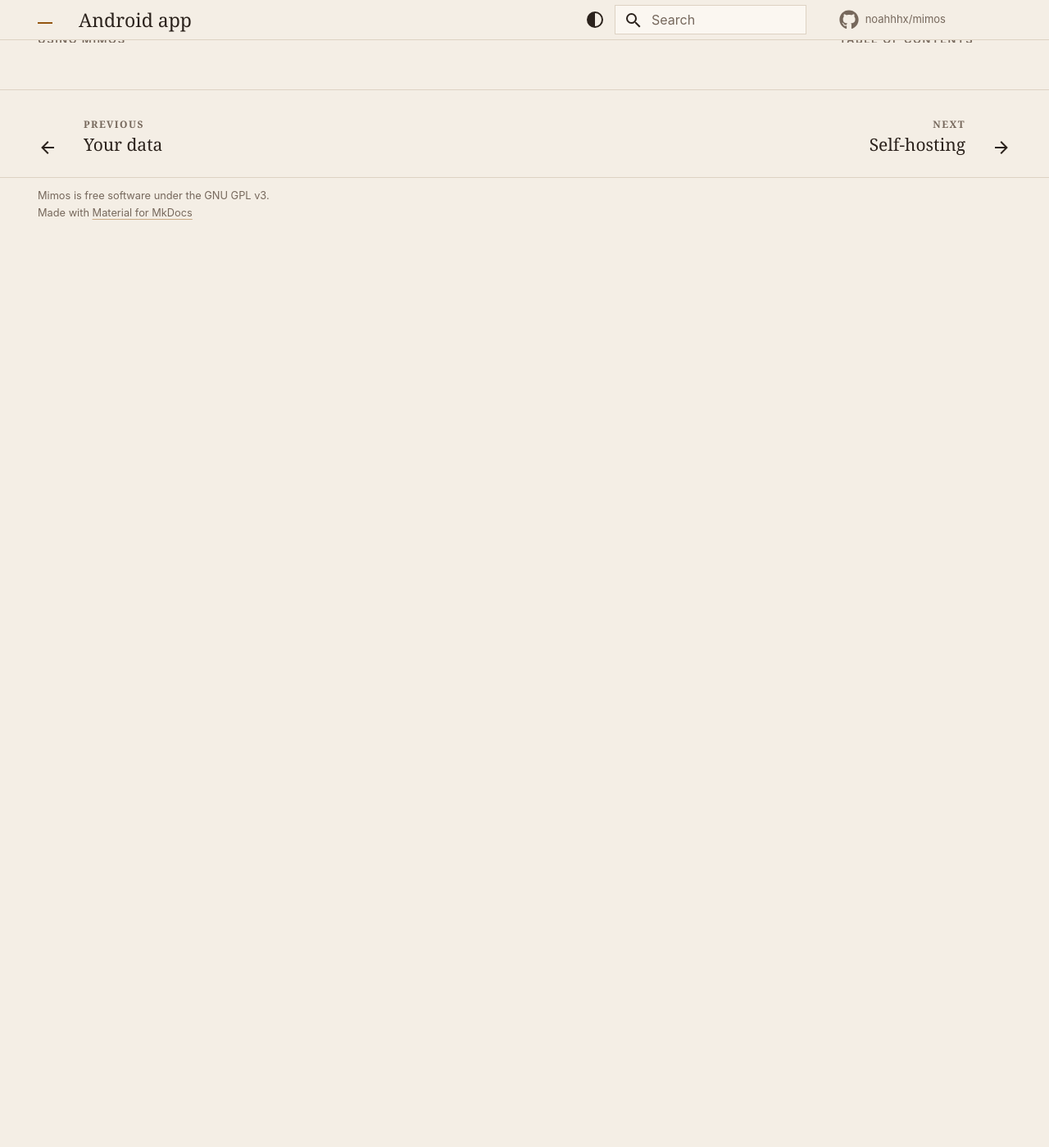
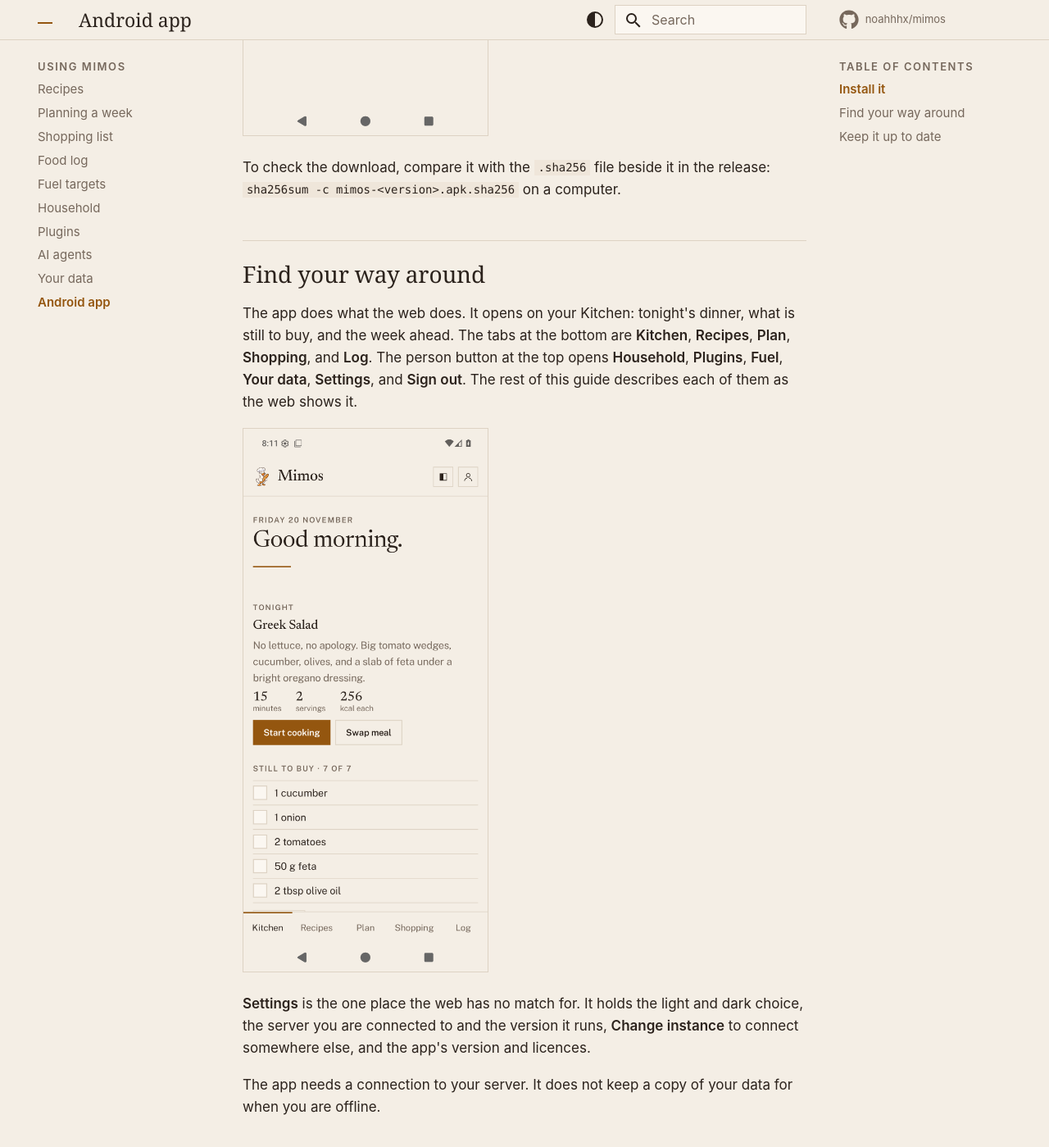
Before and after one commit to noahhhx/mimos, an MkDocs documentation site: the page built from docs/guide/android-app.md, in a window 1280 px wide and 1400 px high, scrolled down 1118 px. Shown: the whole window at 82% size. Built offline with MkDocs 1.6.1 and Material for MkDocs 9.7.7, drawn with Linux system fonts in a browser that asks for light colours; comment, search, counter and statistics services are not loaded; before the commit the page ends 1354 px from its top, so only the background shows below that.

Commit message:
docs: the Android app's screens, and what it reads from an instance

```diff
--- a/docs/guide/android-app.md
+++ b/docs/guide/android-app.md
@@ -15,8 +15,29 @@ Google services.
 3. Open Mimos, type the address you open Mimos at in a browser, and choose
    **Connect**. Then sign in.
 
+![The app's Connect to Mimos screen, with mimos.example.com typed as the web address](../assets/screenshots/android-connect.png){ width="300" }
+
 To check the download, compare it with the `.sha256` file beside it in the
 release: `sha256sum -c mimos-<version>.apk.sha256` on a computer.
+
+## Find your way around
+
+The app does what the web does. It opens on your Kitchen: tonight's
+dinner, what is still to buy, and the week ahead. The tabs at the bottom
+are **Kitchen**, **Recipes**, **Plan**, **Shopping**, and **Log**. The
+person button at the top opens **Household**, **Plugins**, **Fuel**,
+**Your data**, **Settings**, and **Sign out**. The rest of this guide
+describes each of them as the web shows it.
+
+![The app's Kitchen tab, with Greek Salad tonight and the week's shopping still to buy](../assets/screenshots/android-kitchen.png){ width="300" }
+
+**Settings** is the one place the web has no match for. It holds the
+light and dark choice, the server you are connected to and the version
+it runs, **Change instance** to connect somewhere else, and the app's
+version and licences.
+
+The app needs a connection to your server. It does not keep a copy of
+your data for when you are offline.
 
 ## Keep it up to date
 
```
Also changed, not shown: docs/self-hosting.md (+7 -0 lines), docs/assets/screenshots/android-connect.png (added), docs/assets/screenshots/android-kitchen.png (added).
